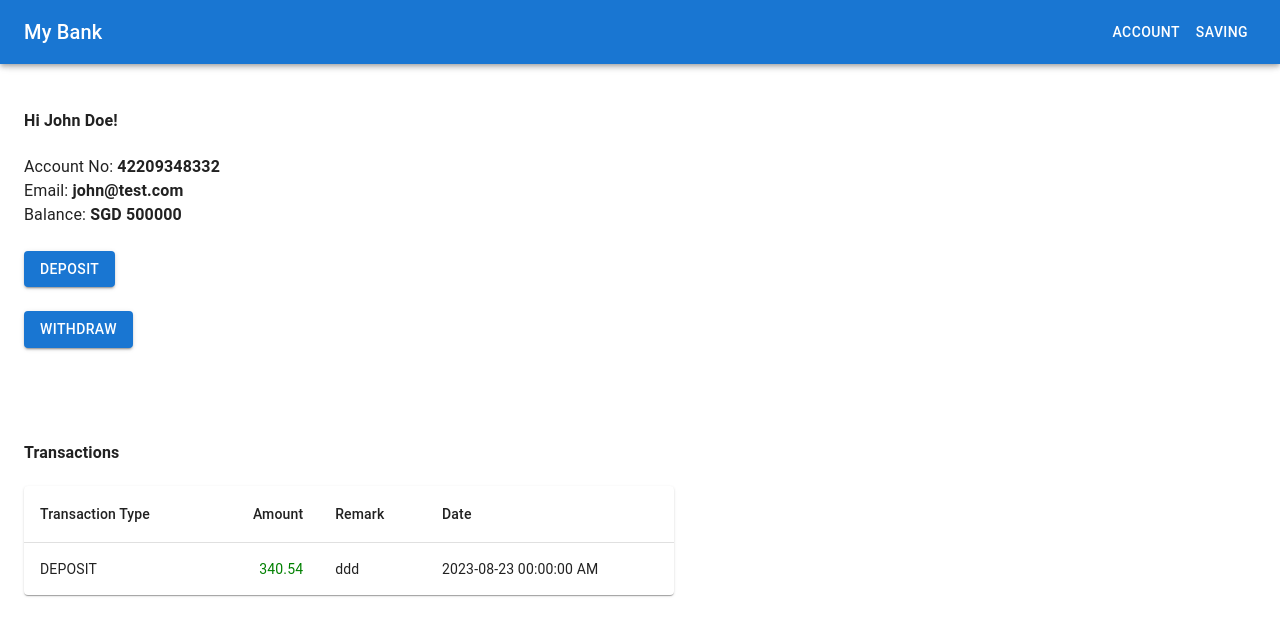
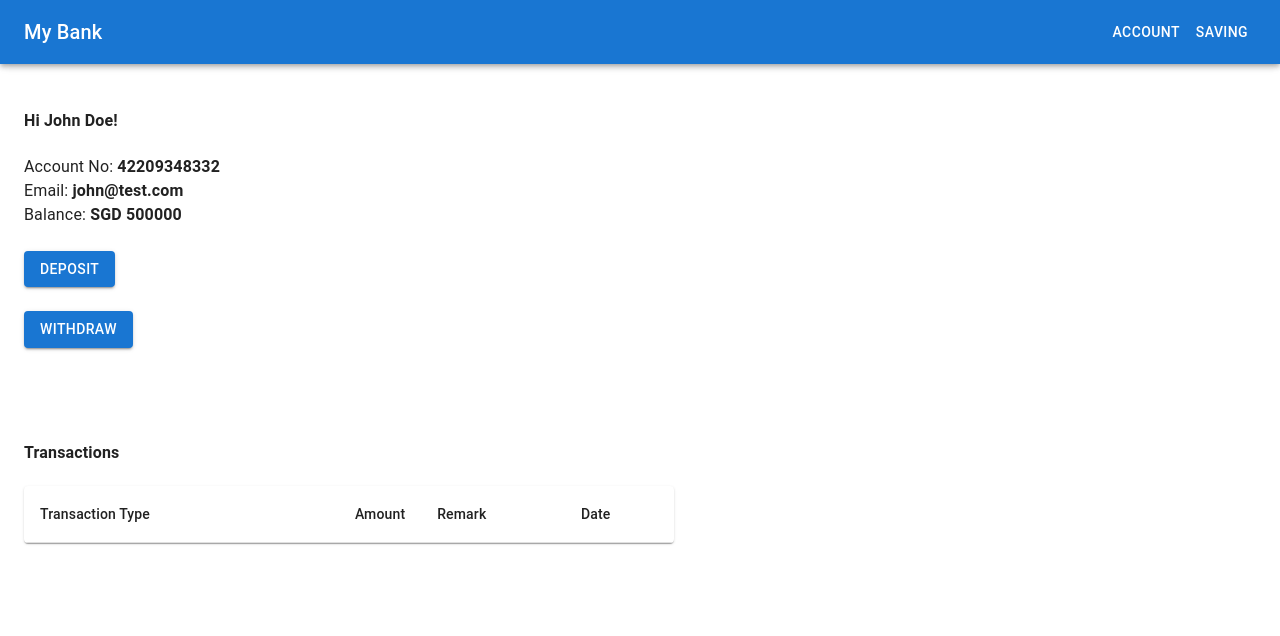
Before and after one commit to paingsoethaw/bank-sys-fe, a React (Vite) app: page / in a window 1280 px wide. Shown: the top 636 px of the page. Built offline with nearby package versions, Linux system fonts and the light colour scheme.

Commit message:
cleaned up

```diff
--- a/src/features/users/userSlice.ts
+++ b/src/features/users/userSlice.ts
@@ -23,15 +23,7 @@ const initialState: User = {
   email: 'john@test.com',
   accountNo: '42209348332',
   balance: 500000,
-  transactions: [
-    {
-      type: 'DEPOSIT',
-      amount: 340.54,
-      updatedBalance: 4500030.34,
-      remark: 'ddd',
-      date: '2023-08-23'
-    }
-  ]
+  transactions: []
 };
 
 export const userSlice = createSlice({
```
